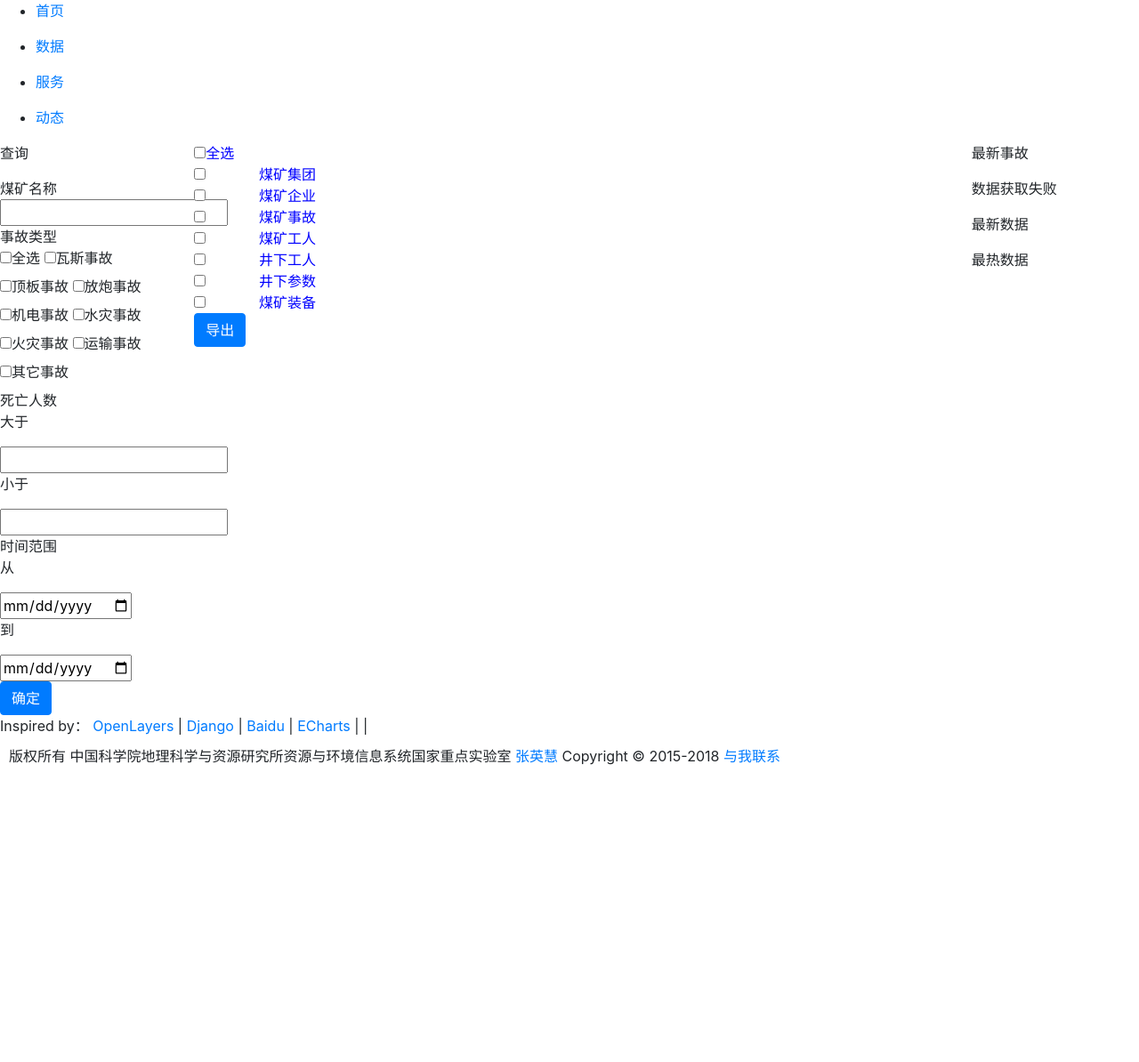
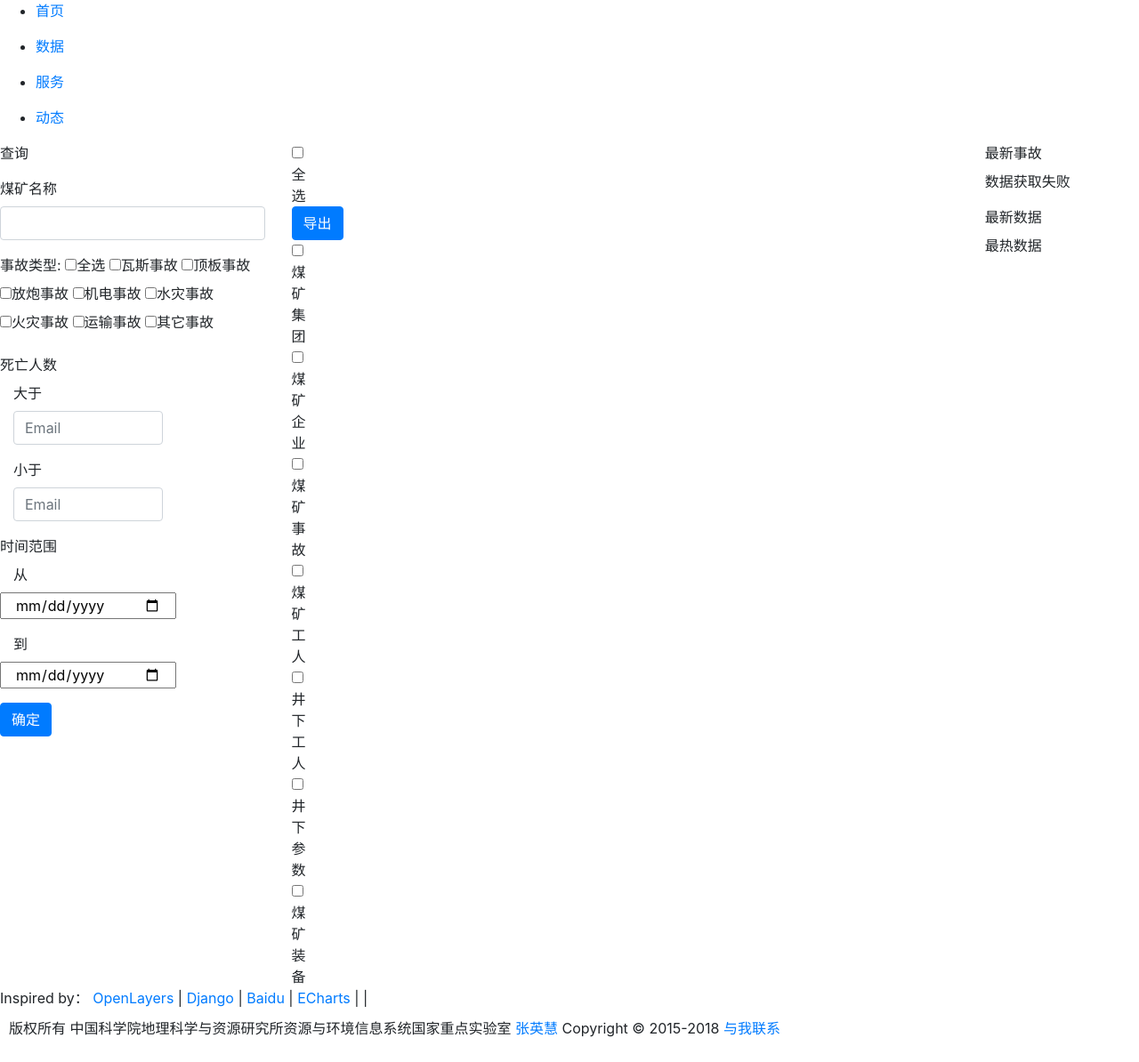
Before and after one commit to zyhgis/mysite, a Django app: template templates/share/data.html in a window 1280 px wide. Shown: the part 152-1346 px from the top of the page at 89% size. Before the commit the page ends 1012 px from the top, so only its background shows below. Run offline with Django 3.2, Linux system fonts and the light colour scheme; the template is opened without the code that fills it, so the values that code supplies are empty; some libraries are stand-ins or nearby versions.

Commit message:
i donnot know too

```diff
--- a/templates/share/base.html
+++ b/templates/share/base.html
@@ -12,9 +12,12 @@
   <link rel="stylesheet" href="{% static 'bootstrap/css/bootstrap.min.css' %}">
   <!-- <link rel="stylesheet" href="{% static 'bootstrap/css/bootstrap-select.min.css' %}">-->
   <link rel="stylesheet" href="{% static 'bootstrap/css/bootstrap-table.css' %}">
+  <link rel="stylesheet" href="{% static 'bootstrap/css/bootstrap-datetimepicker.min.css' %}">
   <link rel="stylesheet" href="{% static 'iCheckbox/css/custom.css' %}">
   <link rel="stylesheet" href="{% static 'iCheckbox/css/blue.css' %}">
   <script type = 'text/javascript' src="{% static 'js/jquery-3.1.0.min.js' %}"></script>
+  <!--<script type = 'text/javascript' src="{% static 'js/jquery-1.8.3.min.js' %}"></script>-->
+
   <!--<script type = 'text/javascript' src="{% static 'iCheckbox/js/jquery.js' %}"></script>-->
 <script type = 'text/javascript' src="{% static 'iCheckbox/js/icheck.js' %}"></script>
  <!-- <link rel="stylesheet" href="{% static 'js/Checkbox/checkbox.min.css' %}">-->
@@ -52,7 +55,6 @@
     </div>
     <div style="padding:10px; text-align:left; ">
       <p>版权所有 中国科学院地理科学与资源研究所资源与环境信息系统国家重点实验室 <a href="http://my.oschina.net/u/2376641/blog" target="_blank">张英慧</a>      Copyright © 2015-2018 <a href="mailto:zyhsdau@163.com">与我联系</a></p>
-
     </div>
   </div>
 
@@ -62,7 +64,8 @@
 <script type = 'text/javascript' src="{% static 'bootstrap/js/bootstrap-table.js' %}"></script>
 <script type = 'text/javascript' src="{% static 'bootstrap/js/bootstrap-table-export.js' %}"></script>
 <script type = 'text/javascript' src="{% static 'bootstrap/js/tableExport.js' %}"></script>
-
+<script type = 'text/javascript' src="{% static 'bootstrap/js/moment.min.js' %}"></script>
+<script type = 'text/javascript' src="{% static 'bootstrap/js/bootstrap-datetimepicker.min.js' %}"></script>
 <script type = 'text/javascript' src="{% static 'bootstrap/js/bootstrap-table-zh-CN.js' %}"></script>
 <!--<script type = 'text/javascript' src="{% static 'js/Checkbox/checkbox.min.js' %}"></script>-->
 <script src="http://openlayers.org/en/v3.12.1/build/ol.js"></script>
--- a/templates/share/data.html
+++ b/templates/share/data.html
@@ -2,14 +2,22 @@
 {% load staticfiles %}
 {% block content %}
 <div id="main" class="row">
-    <div id="leftbar"  class="col-md-2">
+    <div id="leftbar"  class="col-md-3">
         <div>
             <p>查询</p>
         </div>
         <form action="{% url 'query' %}" method="POST">
             {% csrf_token %}
-            <div>煤矿名称<input type="text" name="companyname"></div>
-            <div>事故类型</div>
+
+
+            <div class="form-group">
+                <label for="exampleInputEmail1">煤矿名称</label>
+                <input type="email" class="form-control" id="exampleInputEmail1" name="companyname">
+            </div>
+            <!--<div>煤矿名称<input class="form-control" type="text" name="companyname"></div>-->
+            <!--<div>事故类型</div>-->
+            <div class="form-group">
+                <label for="exampleInputEmail1">事故类型:</label>
                 <label><input name="allaccidenttype" type="checkbox" value="all" onclick="if(this.checked==true) { checkAll('accidenttype'); } else { clearAll('accidenttype'); }"/>全选</label>
                 <label><input name="accidenttype1" type="checkbox" value="gas" />瓦斯事故</label>
                 <label><input name="accidenttype2" type="checkbox" value="roof" />顶板事故</label>
@@ -19,28 +27,66 @@
                 <label><input name="accidenttype6" type="checkbox" value="fire" />火灾事故</label>
                 <label><input name="accidenttype7" type="checkbox" value="traf" />运输事故</label>
                 <label><input name="accidenttype8" type="checkbox" value="other" />其它事故</label>
-            <div>死亡人数</div>
-            <p>大于</p><input name="moredeaths" type="text"/>
-            <p>小于</p><input name="lessdeaths" type="text"/>
-            <div>时间范围</div>
-            <p>从</p><input name="begin" type="date"/>
-            <p>到</p><input name="end" type="date"/>
-            <div><input class="btn btn-primary" name="sub" type="submit" value="确定"/></div>
+            </div>
+             <label for="exampleInputEmail1">死亡人数</label>
+            <!--<div>死亡人数</div>-->
+            <div class="form-group">
+                <label class="col-md-4 control-label">大于</label>
+                <div class="col-md-8">
+                    <input type="text" class="form-control" placeholder="Email">
+                </div>
+            </div>
+            <div class="form-group">
+                <label  class="col-md-4 control-label">小于</label>
+            <div class="col-md-8">
+                <input type="text" class="form-control"  placeholder="Email">
+            </div>
+            </div>
+            <!--<p>大于</p><input class="form-control" name="moredeaths" type="text"/>-->
+            <!--<p>小于</p><input class="form-control" name="lessdeaths" type="text"/>-->
+            <div class="form-group">
+                <label for="exampleInputEmail1">时间范围</label>
+                <!--<div>时间范围</div>-->
+                <!--<div class="input-append date form_datetime">
+                <input size="16" type="text" value="" readonly>
+                <span class="add-on"><i class="icon-th"></i></span>
+            </div>-->
+            <div class="form-group">
+                <label class="col-md-4 control-label">从</label>
+                <input class="col-md-8" name="begin" type="date"/>
+            </div>
+            <div class="form-group">
+                 <label class="col-md-4 control-label">到</label>
+                 <input class="col-md-8" name="end" type="date"/>
+            </div>
+            <div class="form-group"><input class="btn btn-primary" name="sub" type="submit" value="确定"/></div>
+              </div>
         </form>
     </div>
-    <div id="center" class="col-md-8">
-       <div id="datamain" style="color:blue">
+    <div id="center" class="col-md-7">
+       <div id="datamain2" >
            <form action="{% url 'output' %}" method="POST">
                 {% csrf_token %}
                 <div>
-                    <input name="database1" type="checkbox" value="group" onclick="if(this.checked==true) { checkAll('database'); } else { clearAll('database'); }"/>全选</label>
+                    <div class="row tablename" style="background:white">
+                        <div>
+                    <div class="col-md-4">
+                 <label><input name="database1" type="checkbox" value="group" onclick="if(this.checked==true) { checkAll('database'); } else { clearAll('database'); }"/>全选</label>
+                    </div>
+                    <div class="col-md-8" style="margin-top: -8px;">
+                   <input class="btn btn-primary" type="submit" value="导出">
+                       </div>
+                </div>
+                </div>
                 </div>
                 <div>
-                    <div class="row">
+                    <div class="row tablename tablename1">
+                        <div class="tablenamenext">
                             <div class="col-md-1">
                                 <input id="input-1" name="database1" type="checkbox" value="group"/>
                             </div>
-                            <div class="col-md-2" id="datamain" style="color:blue" onclick="document.all.child1.style.display=(document.all.child1.style.display =='none')?'':'none'" >煤矿集团</div>
+                            <div class="col-md-2" id="datamain"  onclick="document.all.child1.style.display=(document.all.child1.style.display =='none')?'':'none'" >煤矿集团</div>
+                    </div>
                     </div>
                     <div id="child1" style="display:none">
                         {% if group_list %}
@@ -82,11 +128,13 @@
                     </div>
                 </div>
                 <div>
-                    <div class="row">
+                    <div class="row tablename tablename2">
+                         <div class="tablenamenext">
                         <div class="col-md-1">
                             <input name="database2" type="checkbox" value="company"/>
                         </div>
-                        <div class="col-md-2" id="datamain" style="color:blue" onclick="document.all.child2.style.display=(document.all.child2.style.display =='none')?'':'none'" >煤矿企业</div>
+                        <div class="col-md-2" id="datamain" onclick="document.all.child2.style.display=(document.all.child2.style.display =='none')?'':'none'" >煤矿企业</div>
+                    </div>
                     </div>
                     <div id="child2" style="display:none">
                 {% if company_list %}
@@ -126,11 +174,13 @@
                 {% endif %}
             </div>
             </div>
-            <div class="row">
+            <div class="row tablename tablename1">
+                 <div class="tablenamenext">
                <div class="col-md-1">
             <input name="database3" type="checkbox" value="accident"/>
                </div>
-            <div class="col-md-2" id="datamain" style="color:blue" onclick="document.all.child3.style.display=(document.all.child3.style.display =='none')?'':'none'" >煤矿事故</div>
+            <div class="col-md-2" id="datamain" onclick="document.all.child3.style.display=(document.all.child3.style.display =='none')?'':'none'" >煤矿事故</div>
+            </div>
             </div>
             <div id="child3" style="display:none">
                 {% if accident_list %}
@@ -176,11 +226,13 @@
                 {% endif %}
             </div>
             </div>
-            <div class="row">
+            <div class="row tablename tablename2">
+                 <div class="tablenamenext">
                 <div class="col-md-1">
             <input name="database4" type="checkbox" value="worker"/>
                 </div>
-            <div class="col-md-2" id="datamain" style="color:blue" onclick="document.all.child4.style.display=(document.all.child4.style.display =='none')?'':'none'" >煤矿工人</div>
+            <div class="col-md-2" id="datamain" onclick="document.all.child4.style.display=(document.all.child4.style.display =='none')?'':'none'" >煤矿工人</div>
+            </div>
             </div>
             <div id="child4" style="display:none">
                 {% if worker_list %}
@@ -220,11 +272,13 @@
                 <a href="#">No data</a><br>
                 {% endif %}
             </div>
-            <div class="row">
+            <div class="row tablename tablename1">
+                 <div class="tablenamenext">
                 <div class="col-md-1">
             <input name="database5" type="checkbox" value="timeworker"/>
                 </div>
-            <div class="col-md-2" id="datamain" style="color:blue" onclick="document.all.child5.style.display=(document.all.child5.style.display =='none')?'':'none'" >井下工人</div>
+            <div class="col-md-2" id="datamain" onclick="document.all.child5.style.display=(document.all.child5.style.display =='none')?'':'none'" >井下工人</div>
+                </div>
             </div>
             <div id="child5" style="display:none">
                 {% if timeworker_list %}
@@ -265,11 +319,13 @@
                 <a href="#">No data</a><br>
                 {% endif %}
             </div>
-            <div class="row">
+            <div class="row tablename tablename2">
+                 <div class="tablenamenext">
                 <div class="col-md-1">
             <input name="database6" type="checkbox" value="timeindex"/>
                 </div>
-            <div class="col-md-2" id="datamain" style="color:blue" onclick="document.all.child6.style.display=(document.all.child6.style.display =='none')?'':'none'" >井下参数</div>
+            <div class="col-md-2" id="datamain" onclick="document.all.child6.style.display=(document.all.child6.style.display =='none')?'':'none'" >井下参数</div>
+            </div>
             </div>
             <div id="child6" style="display:none">
                 {% if timeindex_list %}
@@ -309,12 +365,14 @@
                 <a href="#">No data</a><br>
                 {% endif %}
             </div>
-            <div class="row">
+            <div class="row tablename tablename1">
+                 <div class="tablenamenext">
                 <div class="col-md-1">
 
             <input name="database7" type="checkbox" value="equipment"/>
                 </div>
-            <div class="col-md-2" id="datamain" style="color:blue" onclick="document.all.child7.style.display=(document.all.child7.style.display =='none')?'':'none'" >煤矿装备</div>
+            <div class="col-md-2" id="datamain" onclick="document.all.child7.style.display=(document.all.child7.style.display =='none')?'':'none'" >煤矿装备</div>
+            </div>
             </div>
             <div id="child7" style="display:none">
                 {% if equipment_list %}
@@ -344,13 +402,14 @@
                  <a href="#">No data</a><br>
                 {% endif %}
             </div>
-                 <input class="btn btn-primary" type="submit" value="导出"><label>
+
             </form>
         </div>
 
     <div id="sidebar"  class="col-md-2">
-       <div id="info" class="top">
-           <p>最新事故</p>
+       <div class="top">
+           <div class="col-md-12">
+              <label for="exampleInputEmail1">最新事故</label>
            {% if last_accident_list %}
            {% for accident in last_accident_list %}
            <p>{{ accident.accidentname }}</p>
@@ -359,15 +418,29 @@
            <p>数据获取失败</p>
            {% endif %}
            </div>
+       </div>
        <div class="middle">
-           <p>最新数据</p>
+           <div class="col-md-12">
+                <label for="exampleInputEmail1">最新数据</label>
+           </div>
        </div>
        <div class="buttom">
-           <p>最热数据</p>
+           <div class="col-md-12">
+               <label for="exampleInputEmail1">最热数据</label>
            </div>
        </div>
     </div>
+    </div>
+    <script type = 'text/javascript' src="{% static 'bootstrap/js/bootstrap-datetimepicker.min.js' %}"></script>
     <script type="text/javascript">
+    $(".form_datetime").datetimepicker({
+        format: "dd MM yyyy - hh:ii",
+        autoclose: true,
+        todayBtn: true,
+        pickerPosition: "bottom-left"
+    });
+
+
     $(document).ready(function () {
         $('input-1').iCheck({
             checkboxClass: 'icheckbox_square-blue',
```
Also changed, not shown: templates/share/index.html (+4 -5 lines), templates/share/service.html (+8 -4 lines). Lines whose indentation alone changed are shown as unchanged.
